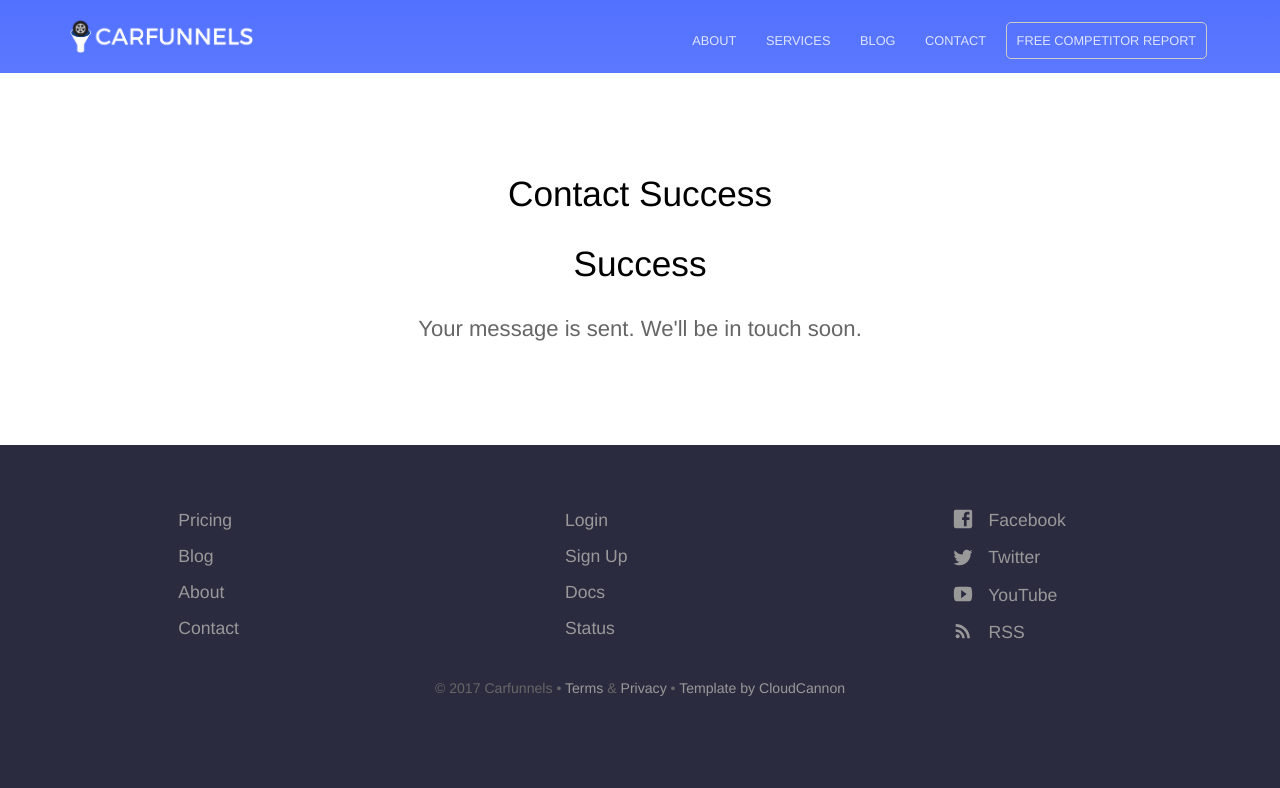
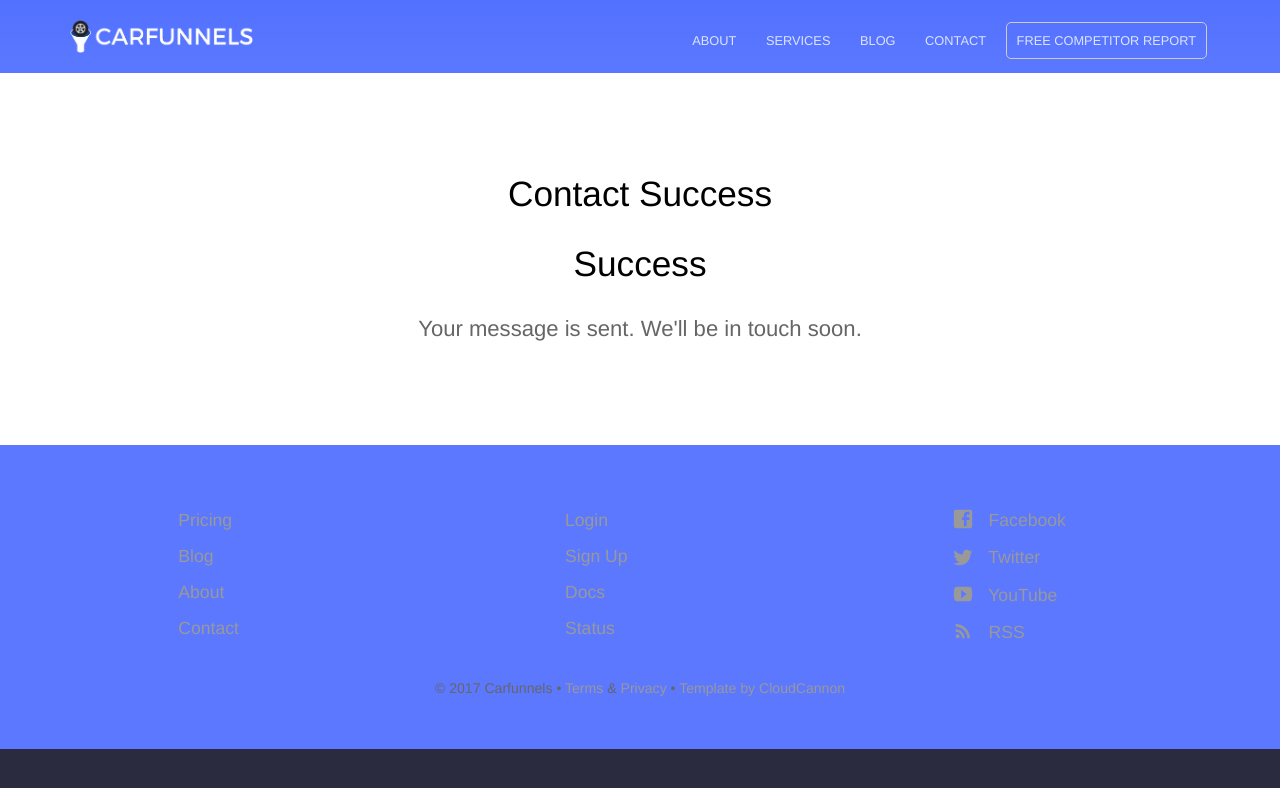
Before and after one commit to jdnoc/carfunnels.com, a Jekyll site: the page built from contact-success.html, in a window 1280 px wide. Shown: the top 788 px of the page. Built offline with Jekyll 4.4.1, drawn with Linux system fonts in a browser that asks for light colours.

Commit message:
Updated '_sass/footer.scss' via CloudCannon

```diff
--- a/_sass/footer.scss
+++ b/_sass/footer.scss
@@ -70,7 +70,7 @@
 	padding: 50px 0 50px 0;
 	font-size: 1.1em;
 	position: relative;
-	background: #2b2b40;
+	background: $middle-gradient-color;
 	color: #fff;
 
 	.copyright {
```
